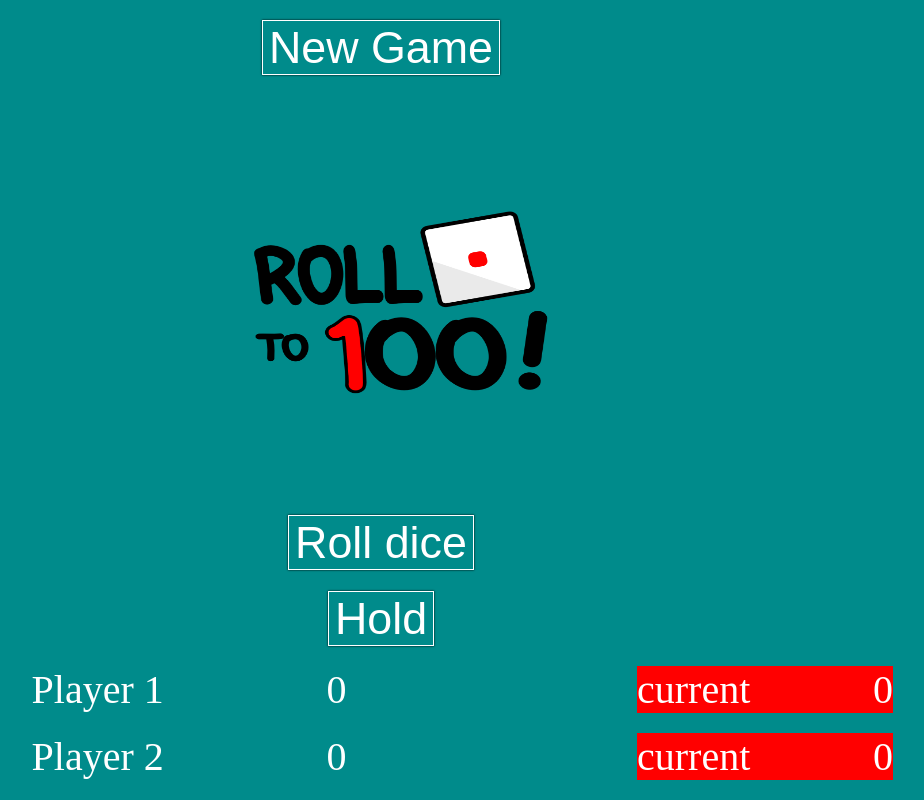
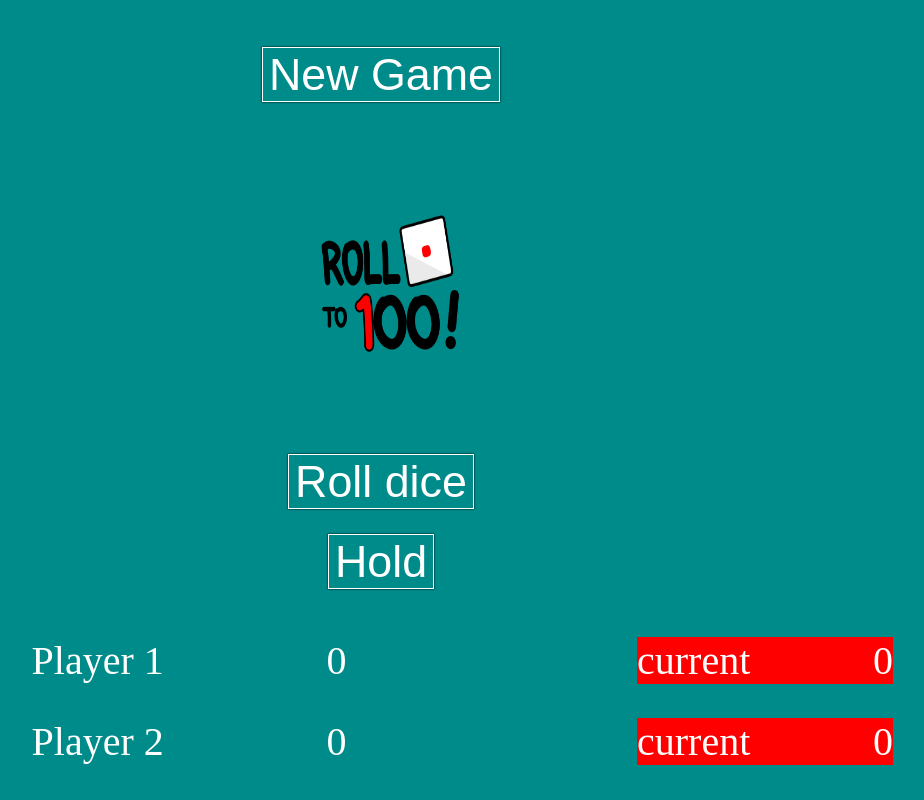
Before and after one commit to QiaoAn05/roll-to-100, a PHP site: page / in a window 1280 px wide. Shown: the whole page, without its empty margins (259-1183 px from the left). Run offline with PHP 8.4, Linux system fonts and the light colour scheme.

Commit message:
add new div box-btn

```diff
--- a/index.html
+++ b/index.html
@@ -10,13 +10,17 @@
 <body>
   <div class="container">
 
+    <div class="box-btn">
+
       <div id="victory">Bingo!</div>
+
       <!--Buttons and image-->
       <button id="new-game">New Game</button>
       <img id="image" src=".\img\logo.png" alt="dice">
       <button id="roll-dice">Roll dice</button>
       <button id="hold">Hold</button>
 
+    </div>
     <!--players-->
     <div class="box-p1">
 
--- a/style.css
+++ b/style.css
@@ -15,9 +15,15 @@ html, body {
     font-size: 2.5rem;
   }
 
+  .box-btn {
+    display: flex;
+    flex-direction: column;
+  }
+
   button, img {
     align-self: center;
     font-size: 2.8rem;
+    margin: 1%;
   }
 
   button {
@@ -51,14 +57,27 @@ html, body {
     width: 20%;
   }
 
-
-
   img {
-    height: 50%;
-    width: 50%;
+    height: 300px;
+    width: 300px;
   }
 
   #victory {
     box-shadow:  0 0 3px black;
     align-self: center;
   }
+
+  /*@media screen and (min-width : 768px) {
+      .container {
+        display: flex;
+        flex-direction: row;
+        background: pink;
+      }
+      .container :nth-child(1) { order: 2; }
+      .container :nth-child(2) { order: 1; }
+      .container :nth-child(3) { order: 3; }
+
+      .box-p1, .box-p2, .box-btn {
+        display: flex;
+      }
+    }*/
```
Lines whose indentation alone changed are shown as unchanged.
